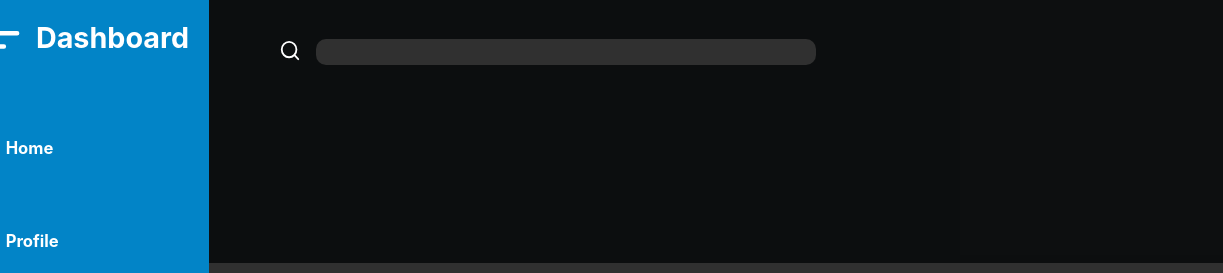
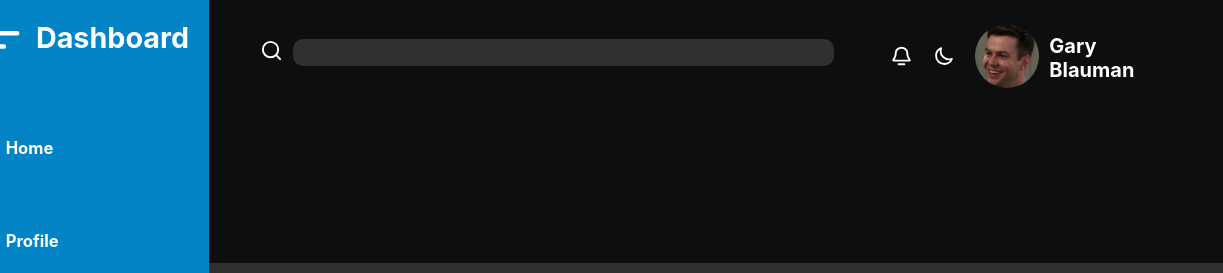
Before and after one commit to jeremyrupprecht/odinAdminDashboard, a website: page index.html in a window 1280 px wide. Shown: the top 273 px of the page, 57-1280 px from the left. Drawn offline with Linux system fonts and the light colour scheme.

Commit message:
Add upper right icon buttons

```diff
--- a/index.html
+++ b/index.html
@@ -56,13 +56,26 @@
         <div class="navbar-grid">
             <div class="searchbar">
                 <label for="site-search">
-                    <img src="images/search.svg" alt="a magnifying glass">
+                    <img src="images/search.svg" alt="A magnifying glass">
                 </label>
                 <input type="search" id="site-search" name="site-search"/>
             </div>
-            <div>
 
+            <div class="top-right-icons">
+                <button>
+                    <img src="images/bell.svg" alt="A notification bell">
+                </button>
+                <button>
+                    <img src="images/moon.svg" alt="Either a sun or a moon icon">
+                </button>
+                <button>
+                    <img src="images/profileFace.PNG" alt="The users profile picture">
+                </button>
+                <button>
+                    <h2>Gary Blauman</h2>
+                </button>
             </div>
+
         </div>
 
         <div class="mainbody-grid">
--- a/styles.css
+++ b/styles.css
@@ -69,8 +69,13 @@ h3 {
 
     display: grid;
     grid-template: 2fr 3fr / 2fr 1fr;
-    justify-items: center;
     align-items: center;
+}
+
+.searchbar {
+    width: 100%;
+    display: flex;
+    justify-content: center;
 }
 
 .searchbar img {
@@ -78,11 +83,42 @@ h3 {
     margin-right: 10px;
 }
 
+.top-right-icons {
+    display: flex;
+    grid-area: 1 / 2 / 2 / 3;
+    justify-self: center;
+    margin-right: 50px;
+    margin-top: 10px;
+}
+
+.top-right-icons button {
+    background: transparent;
+    border: none;
+}
+
+.top-right-icons img {
+    width: 1.6rem;
+}
+
+.top-right-icons > button > img:not(.top-right-icons > button:nth-child(3) > img ) {
+    width: 1.5rem;
+    margin-right: 10px;
+}
+
+.top-right-icons > button:nth-child(3) > img {
+    width: 64px;
+    border-radius: 48px;
+}
+
+.top-right-icons button {
+    margin: 0px 5px;
+}
+
 input[type="search"] {
     border-radius: 10px;
     background-color: var(--dash-background);
     padding-top: 10px;
-    width: 500px;
+    width: max(200px, 80%);
     border: 0;
 }
 
```
Also changed, not shown: images/bell.svg (added), images/moon.svg (added), images/profileFace.png (added), images/sun.svg (added).
